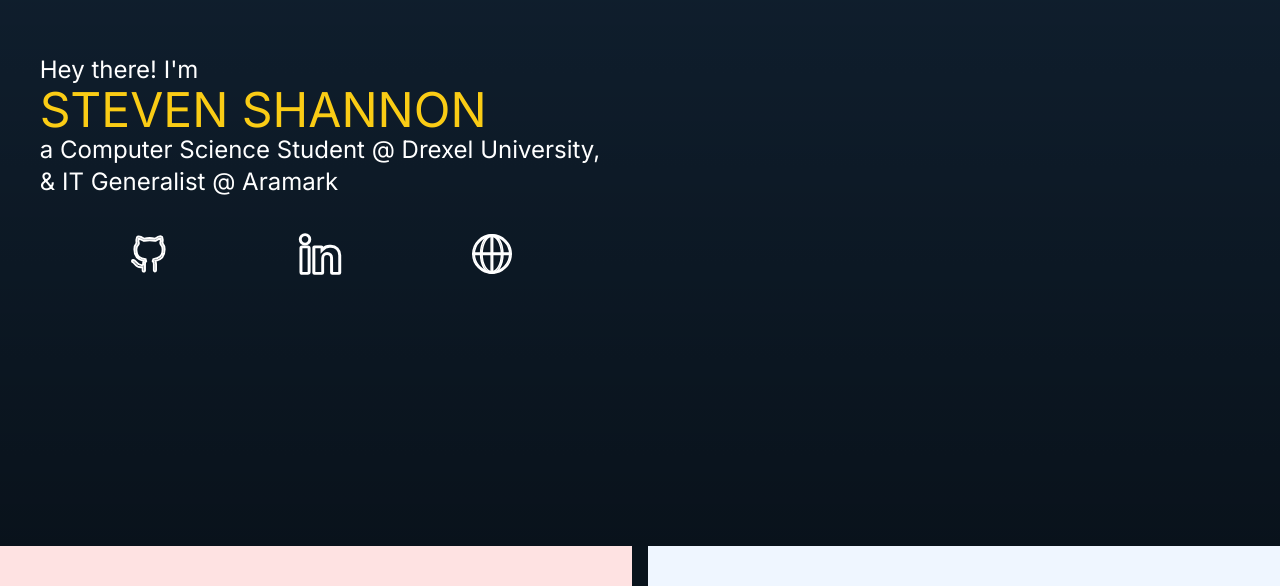
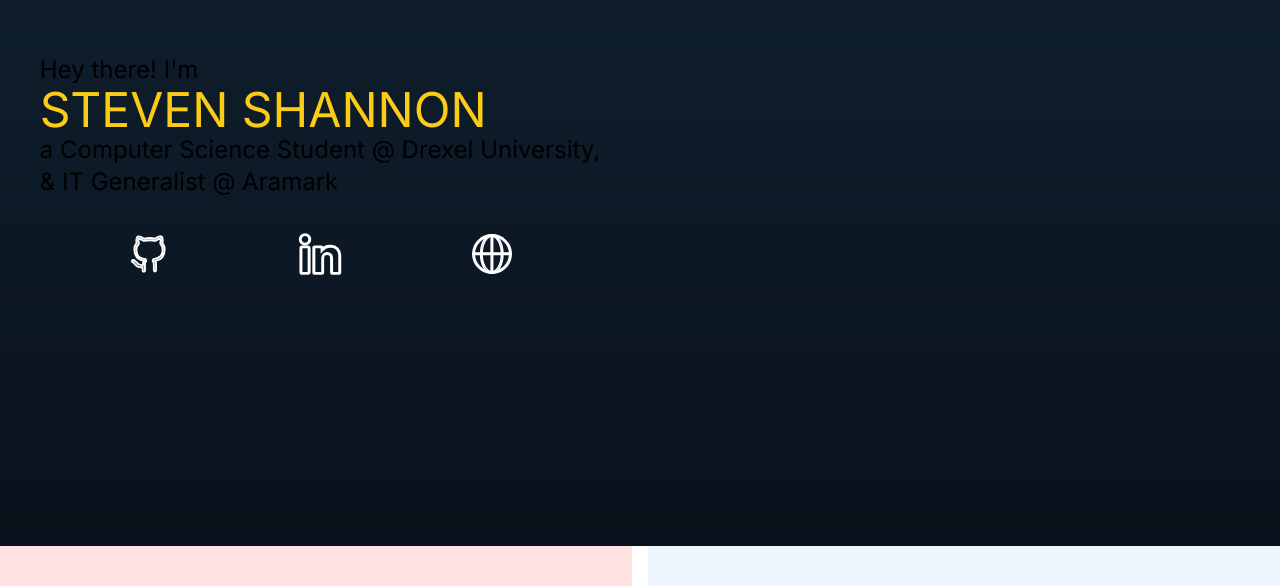
Before and after one commit to steviels/steviels.github.io, a React (Vite) app: page / in a window 1280 px wide. Shown: the part 214-800 px from the top of the page. Built offline with nearby package versions, Linux system fonts and the light colour scheme.

Commit message:
converted css to tailwind

```diff
--- a/src/components/pages/Home/HomePage.css
+++ b/src/components/pages/Home/HomePage.css
@@ -3,14 +3,14 @@ bg-gradient-to-r from-[#0007] to-transparent bg-[#123]
 */
 
 #hero-page {
-    background: #09131c;
-}
+    #hero-section {
+        div#hero-animation {
 
-#hero-section {
-    background: linear-gradient(
-        0deg, #0007, #0000
-    ), #123;
+        }
+    }
 }
 
 @media screen and (min-width: 768px) {
 }
+
+background: radial-gradient(circle at 100%, #333, #333 50%, #eee 75%, #333 75%);
--- a/src/components/pages/Home/HomePage.jsx
+++ b/src/components/pages/Home/HomePage.jsx
@@ -6,8 +6,8 @@ import "./HomePage.css";
 
 export default function HomePage () {
     return (
-        <div id = "hero-page" className = "grid grid-cols-1 grid-rows-[95vh_1fr_1fr] md:grid-cols-2 md:grid-rows-[95vh_1fr] gap-x-4 min-h-screen h-full w-full text-white">
-            <section id = "hero-section" className = "col-span-1 md:col-span-2 flex flex-row flex-nowrap items-center justify-around text-base md:text-2xl">
+        <div id = "hero-page" className = "grid grid-cols-1 grid-rows-[95vh_1fr_1fr] md:grid-cols-2 md:grid-rows-[95vh_1fr] gap-x-4 min-h-screen h-full w-full text-whitebg-[#09131c]">
+            <section id = "hero-section" className = "col-span-1 md:col-span-2 flex flex-row flex-nowrap items-center justify-around text-base md:text-2xl bg-gradient-to-t from-[#0007] to-[#0000] bg-[#123]">
                 <div className = "flex-1">
                     <div className = "w-fit mx-auto">
                         <p>Hey there! I'm</p>
@@ -31,10 +31,8 @@ export default function HomePage () {
                     </span>
                 </div>
 
-                <div className = "flex-1 hidden lg:block">
-                    <div id = "hero-animation" className = "block h-fit">
+                <div className = "flex-1 hidden lg:block text-center">
 
-                    </div>
                 </div>
             </section>
 
```
